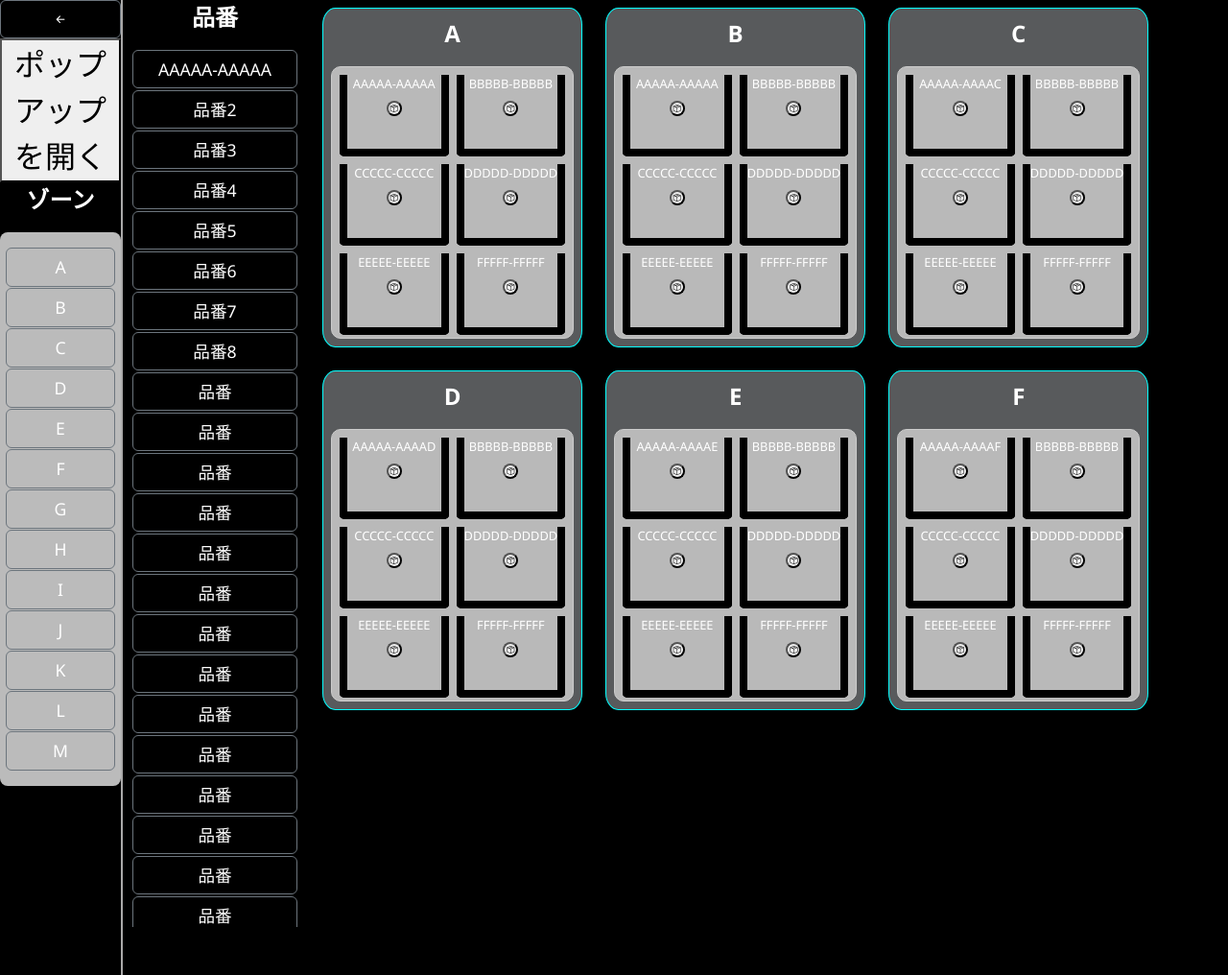
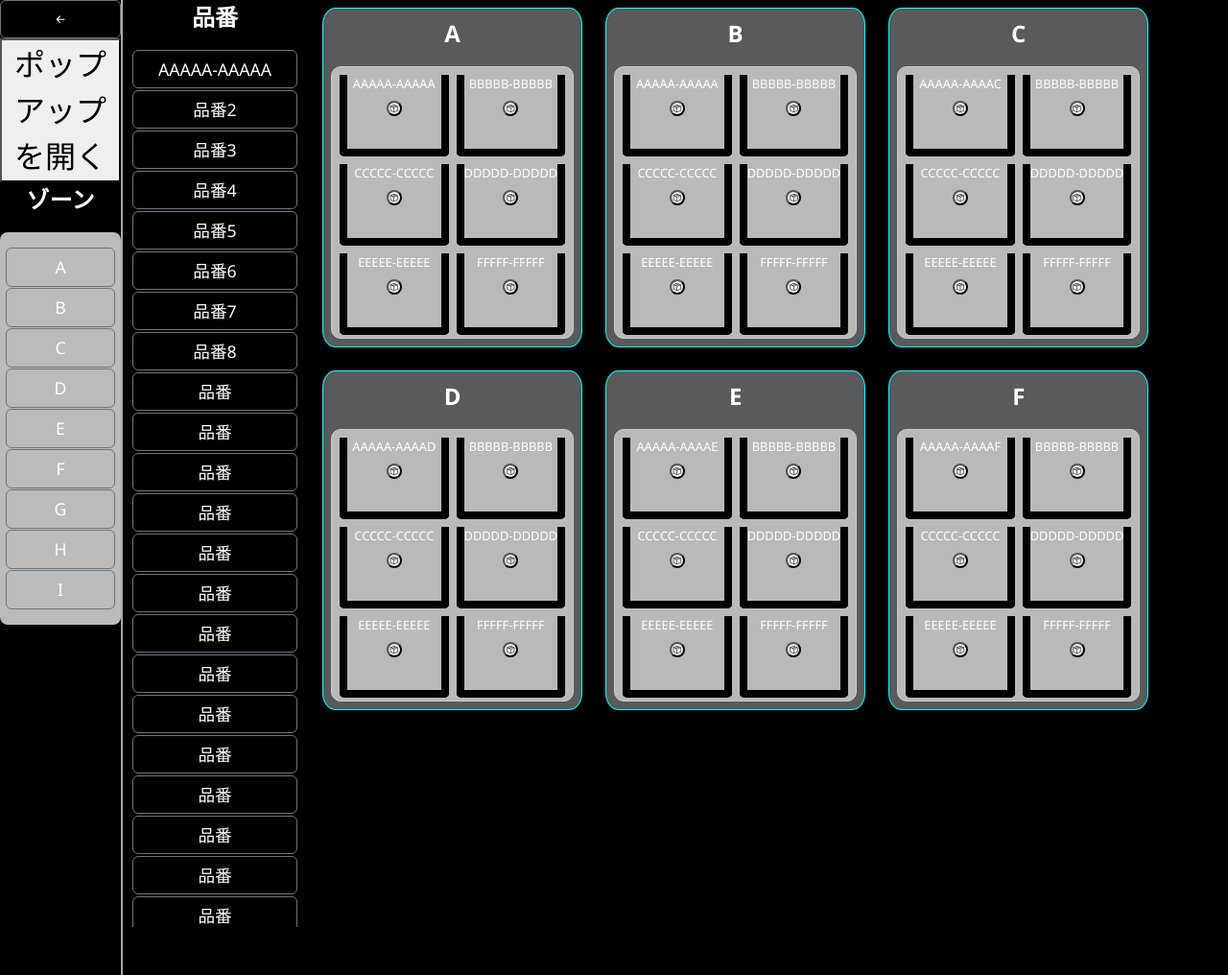
Before and after one commit to redstarht/stocktrack, a Flask app: template myapp/templates/inout_map.html in a window 1280 px wide. Shown: the whole page at 96% size. Run offline with Flask 3, Linux system fonts and the light colour scheme; the template is opened without the code that fills it, so the values that code supplies are empty.

Commit message:
20250605

```diff
--- a/myapp/static/js/pn_highlight.js
+++ b/myapp/static/js/pn_highlight.js
@@ -14,20 +14,19 @@ document.addEventListener("DOMContentLoaded", function () {
             // 2. 品番属性を取得
             const selectedPn = button.getAttribute("data-pn");
             // すべてのセルのhighlightをリセット
-
+            cells.forEach(cell => {
+                if (cell.classList.contains("highlight")) {
+                    cell.classList.remove("highlight");
+                }
+            });
             // 3. モック的な対応ロジック
             //    ここでは、単純に「品番名と同じ属性のセルを強調」
             cells.forEach(cell => {
                 if (cell.getAttribute("data-pn") === selectedPn) {
-                    cells.forEach(cell => {
-                        cell.classList.remove("highlight");
-                    });
-                    if (cell.classList.contains("highlight")) {
-                        cell.classList.remove("highlight");
-                    } else {
-                        cell.classList.add("highlight");
-                    }
-
+                    cell.classList.add("highlight");
+                    ;
+                } else {
+                    cell.classList.remove("highlight");
                 }
             });
         });
--- /dev/null
+++ b/myapp/static/js/zone_sort.js
@@ -0,0 +1,20 @@
+document.addEventListener("DOMContentLoaded", function () {
+    // すべての品番ボタンを取得
+    const zoneBtns = document.querySelectorAll(".zone-item");
+    // すべての棚を取得
+    const shelves = document.querySelectorAll(".shelf");
+
+    zoneBtns.forEach(zoneBtn => {
+        zoneBtn.addEventListener("click", () => {
+            const zoneId = zoneBtn.dataset.zone;
+            shelves.forEach(shelf => {
+                if(shelf.dataset.zone === zoneId) {
+                    shelf.style.display = "block"; // 表示
+                } else {
+                    shelf.style.display = "none"; // 非表示
+                }
+            });
+
+        });
+    });
+});
--- a/myapp/templates/inout_map.html
+++ b/myapp/templates/inout_map.html
@@ -28,19 +28,15 @@
                 <p class="zone-title">ゾーン</p>
                 <div class="zone-select">
                     <div class="zone-list">
-                        <button class="zone-item btn btn-outline-secondary">A</button>
-                        <button class="zone-item btn btn-outline-secondary">B</button>
-                        <button class="zone-item btn btn-outline-secondary">C</button>
-                        <button class="zone-item btn btn-outline-secondary">D</button>
-                        <button class="zone-item btn btn-outline-secondary">E</button>
-                        <button class="zone-item btn btn-outline-secondary">F</button>
-                        <button class="zone-item btn btn-outline-secondary">G</button>
-                        <button class="zone-item btn btn-outline-secondary">H</button>
-                        <button class="zone-item btn btn-outline-secondary">I</button>
-                        <button class="zone-item btn btn-outline-secondary">J</button>
-                        <button class="zone-item btn btn-outline-secondary">K</button>
-                        <button class="zone-item btn btn-outline-secondary">L</button>
-                        <button class="zone-item btn btn-outline-secondary">M</button>
+                        <button class="zone-item btn btn-outline-secondary" data-zone="A">A</button>
+                        <button class="zone-item btn btn-outline-secondary" data-zone="B">B</button>
+                        <button class="zone-item btn btn-outline-secondary" data-zone="C">C</button>
+                        <button class="zone-item btn btn-outline-secondary" data-zone="D">D</button>
+                        <button class="zone-item btn btn-outline-secondary" data-zone="E">E</button>
+                        <button class="zone-item btn btn-outline-secondary" data-zone="F">F</button>
+                        <button class="zone-item btn btn-outline-secondary" data-zone="G">G</button>
+                        <button class="zone-item btn btn-outline-secondary" data-zone="H">H</button>
+                        <button class="zone-item btn btn-outline-secondary" data-zone="I">I</button>
                     </div>
                 </div>
             </div>
@@ -49,15 +45,15 @@
                 <p class="pn-title">品番</p>
                 <div class="pn-select">
                     <div class="pn-list">
-                        <button class="pn-item btn btn-outline-secondary" data-pn="AAAAA-AAAAA">AAAAA-AAAAA</button>
-                        <button class="pn-item btn btn-outline-secondary">品番2</button>
-                        <button class="pn-item btn btn-outline-secondary">品番3</button>
-                        <button class="pn-item btn btn-outline-secondary">品番4</button>
-                        <button class="pn-item btn btn-outline-secondary">品番5</button>
-                        <button class="pn-item btn btn-outline-secondary">品番6</button>
-                        <button class="pn-item btn btn-outline-secondary">品番7</button>
-                        <button class="pn-item btn btn-outline-secondary">品番8</button>
-                        <button class="pn-item btn btn-outline-secondary">品番</button>
+                        <button class="pn-item btn btn-outline-secondary" data-zone="A" data-pn="AAAAA-AAAAA">AAAAA-AAAAA</button>
+                        <button class="pn-item btn btn-outline-secondary" data-zone="A">品番2</button>
+                        <button class="pn-item btn btn-outline-secondary" data-zone="A">品番3</button>
+                        <button class="pn-item btn btn-outline-secondary" data-zone="B">品番4</button>
+                        <button class="pn-item btn btn-outline-secondary" data-zone="B">品番5</button>
+                        <button class="pn-item btn btn-outline-secondary" data-zone="B">品番6</button>
+                        <button class="pn-item btn btn-outline-secondary" data-zone="C">品番7</button>
+                        <button class="pn-item btn btn-outline-secondary" data-zone="C">品番8</button>
+                        <button class="pn-item btn btn-outline-secondary" data-zone="C">品番</button>
                         <button class="pn-item btn btn-outline-secondary">品番</button>
                         <button class="pn-item btn btn-outline-secondary">品番</button>
                         <button class="pn-item btn btn-outline-secondary">品番</button>
@@ -81,8 +77,8 @@
                 <!-- 3列の折り返し要素 -->
                 <div class="shelf-grid">
                     <!-- 各棚 -->
-                    <div class="shelf">
-                        <div class="zone-title">A</div>
+                    <div class="shelf" data-zone="A">
+                        <div class="zone-title" >A</div>
                         <div class="cell-grid">
                             <div class="cell" data-pn="AAAAA-AAAAA">
                                 <div class="cell-label">
@@ -134,10 +130,10 @@
                             </div>
                         </div>
                     </div>
-                    <div class="shelf">
+                    <div class="shelf" data-zone="B">
                         <div class="zone-title">B</div>
                         <div class="cell-grid">
-                            <div class="cell" data-pn="AAAAA-AAAAB">
+                            <div class="cell" data-pn="AAAAA-AAAAA">
                                 <div class="cell-label">
                                     <div class="pn-name">AAAAA-AAAAA</div>
                                     <button class="cell-stock-btn">
@@ -187,7 +183,7 @@
                             </div>
                         </div>
                     </div>
-                    <div class="shelf">
+                    <div class="shelf" data-zone="C">
                         <div class="zone-title">C</div>
                         <div class="cell-grid">
                             <div class="cell" data-pn="AAAAA-AAAAC">
@@ -240,8 +236,8 @@
                             </div>
                         </div>
                     </div>
-                    <div class="shelf">
-                        <div class="zone-title">D</div>
+                    <div class="shelf" data-zone="D">
+                        <div class="zone-title" >D</div>
                         <div class="cell-grid">
                             <div class="cell" data-pn="AAAAA-AAAAD">
                                 <div class="cell-label">
@@ -293,7 +289,7 @@
                             </div>
                         </div>
                     </div>
-                    <div class="shelf">
+                    <div class="shelf" data-zone="E">
                         <div class="zone-title">E</div>
                         <div class="cell-grid">
                             <div class="cell" data-pn="AAAAA-AAAAE">
@@ -346,7 +342,7 @@
                             </div>
                         </div>
                     </div>
-                    <div class="shelf">
+                    <div class="shelf" data-zone="F">
                         <div class="zone-title">F</div>
                         <div class="cell-grid">
                             <div class="cell" data-pn="AAAAA-AAAAF">
@@ -447,5 +443,8 @@
 <script src="../static/js/popup.js"></script>
 <script src="../static/js/stock_ctrl.js"></script>
 <script src="../static/js/pn_highlight.js"></script>
+<script src="../static/js/zone_sort.js"></script>
+
+
 
 </html>
```
